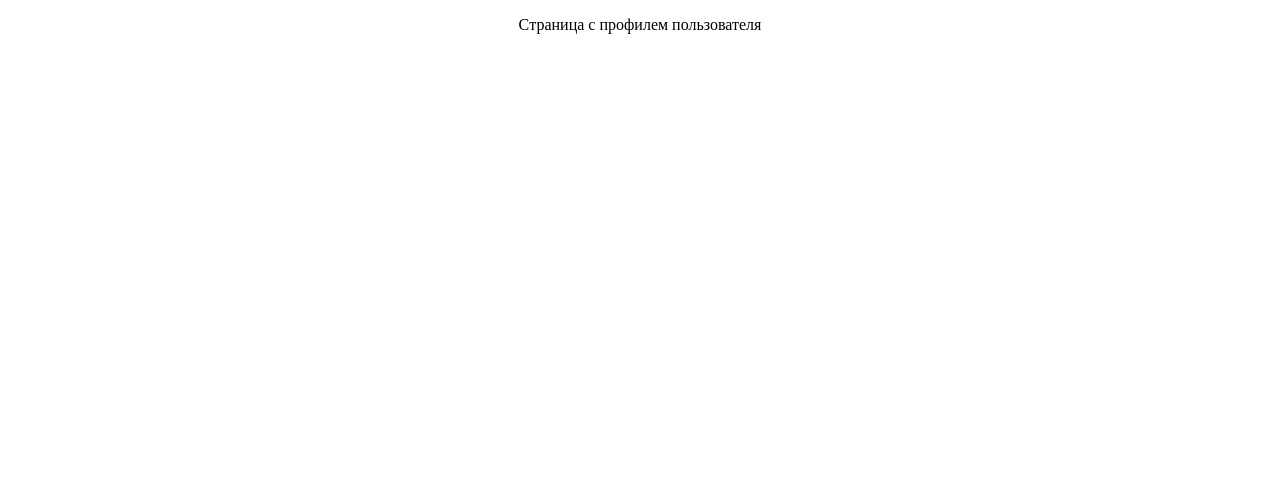
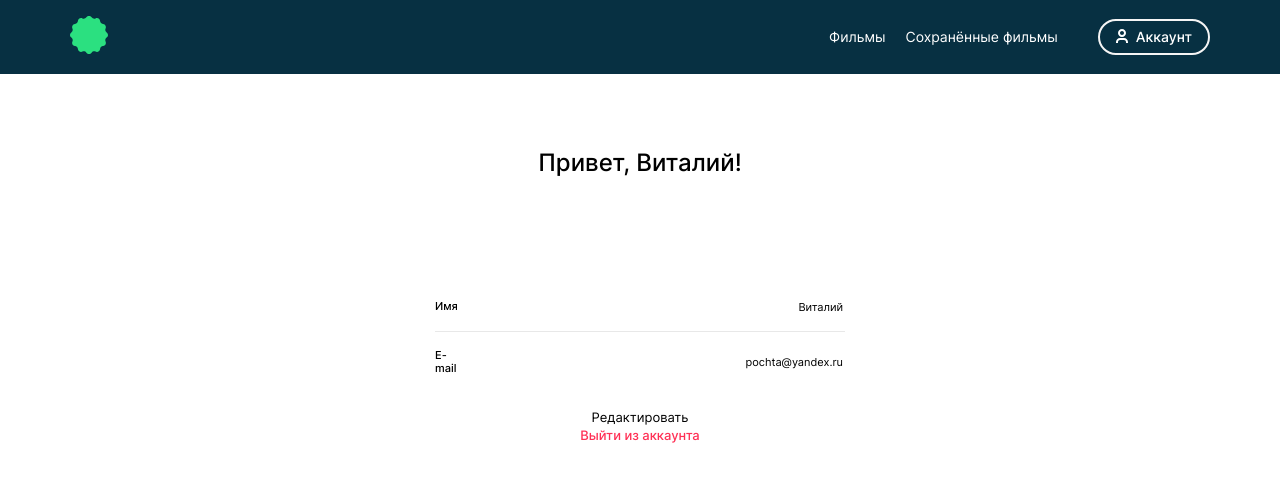
Before and after one commit to eugene-fox/movies-explorer-frontend, a React (Create React App) app: page /profile in a window 1280 px wide. Shown: the top 482 px of the page. Built offline with nearby package versions, Linux system fonts and the light colour scheme.

Commit message:
feat/ userprofile page

```diff
--- a/src/components/App/App.js
+++ b/src/components/App/App.js
@@ -6,6 +6,7 @@ import { Route, Switch } from 'react-router-dom';
 import { Login } from '../Login/Login';
 import { Movies } from '../Movies/Movies';
 import { SavedMovies } from '../SavedMovies/SavedMovies';
+import { Profile } from '../Profile/Profile';
 
 //Временное переключение авторизации пользователя
 const isLoginIn = true;
@@ -24,7 +25,7 @@ function App() {
         <SavedMovies isLoginIn={isLoginIn}/>
       </Route>
       <Route path="/profile">
-        <p>Cтраница с профилем пользователя</p>
+        <Profile isLoginIn={isLoginIn}/>
       </Route>
       <Route path="/signin">
         <Login />
--- a/src/components/Profile/Profile.css
+++ b/src/components/Profile/Profile.css
@@ -0,0 +1,94 @@
+.profile {
+  width: 100%;
+  background: #FFFFFF;
+}
+
+.profile__container {
+  display: flex;
+  flex-direction: column;
+  justify-content: center;
+  padding: 74px 0 0;
+  margin: 0 auto 0;
+  max-width: 410px;
+}
+
+.profile__form {
+  display: flex;
+  flex-direction: column;
+}
+
+.profile__header {
+  padding: 0;
+  margin: 0 0 123px;
+  font-family: 'Inter', Arial, Helvetica, sans-serif;
+  font-style: normal;
+  font-weight: 500;
+  font-size: 24px;
+  line-height: 29px;
+  /* identical to box height */
+  text-align: center;
+  color: #000000;
+}
+
+.profile__input-container {
+  display: flex;
+  justify-content: space-between;
+  font-family: 'Inter', Arial, Helvetica, sans-serif;
+  margin: 0 0 17px 0;
+  padding: 0 0 16px 0;
+  font-style: normal;
+  font-weight: 500;
+  font-size: 11px;
+  line-height: 13px;
+  color: #000000;
+  border-bottom: 1px solid #E8E8E8;
+}
+
+.profile__input-container:last-child {
+  border: none;
+}
+
+.profile__text-input {
+  width: 100%;
+  display: block;
+  border: none;
+  flex-shrink: 1;
+  text-align: right;
+  font-family: Inter;
+  font-style: normal;
+  font-weight: normal;
+  font-size: 11px;
+  line-height: 13px;
+  text-align: right;
+  color: #000000;
+}
+
+.profile__edit-button {
+  cursor: pointer;
+  font-family: 'Inter', Arial, Helvetica, sans-serif;
+  font-style: normal;
+  font-weight: normal;
+  font-size: 13px;
+  line-height: 16px;
+  text-align: center;
+  background: none;
+  border: none;
+  transition: opacity .2s;
+}
+
+.profile__edit-button:hover {
+  opacity: 0.7;
+}
+
+.profile__logout-button {
+  cursor: pointer;
+  font-family: Inter;
+  font-style: normal;
+  font-weight: 500;
+  font-size: 13px;
+  line-height: 16px;
+  text-align: center;
+  color: #FF3055;
+  background: none;
+  border: none;
+}
--- a/src/components/Profile/Profile.jsx
+++ b/src/components/Profile/Profile.jsx
@@ -0,0 +1,34 @@
+import { Header } from '../Header/Header';
+import './Profile.css';
+
+export const Profile = ({ isLoginIn }) => {
+  return (
+    <>
+      <Header isLoginIn={isLoginIn} />
+      <section className="profile">
+        <div className="profile__container">
+          <form className="profile__form">
+            <h2 className="profile__header">Привет, Виталий!</h2>
+            <div className="profile__inputs-wrapper">
+              <label className="profile__input-container">
+                Имя
+                <input className="profile__text-input" type="text" name="" id="" value="Виталий" />
+              </label>
+              <label className="profile__input-container">
+                E-mail
+                <input className="profile__text-input" type="text" name="" id="" value="pochta@yandex.ru" />
+              </label>
+            </div>
+            <button type="submit" className="profile__edit-button">
+              Редактировать
+            </button>
+            <button className="profile__logout-button">
+              Выйти из аккаунта
+            </button>
+
+          </form>
+        </div>
+      </section>
+    </>
+  )
+}
```
